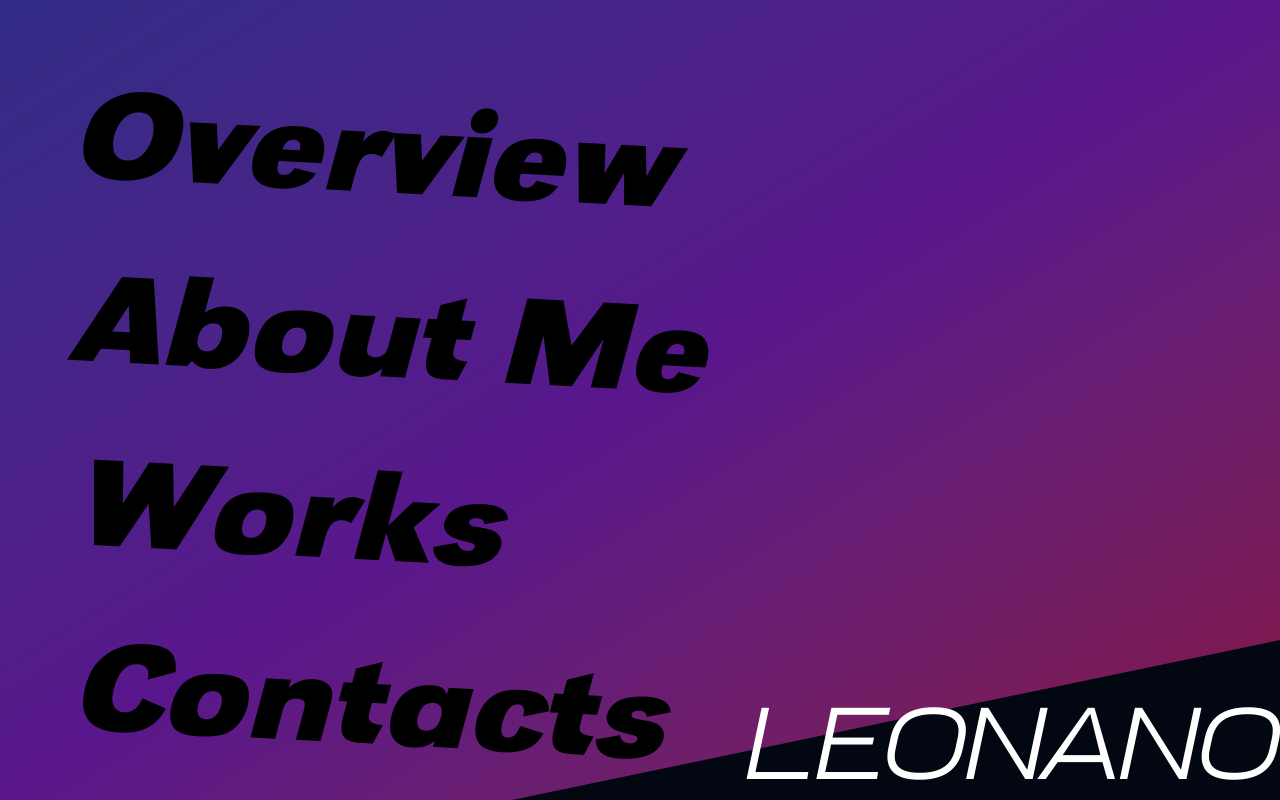
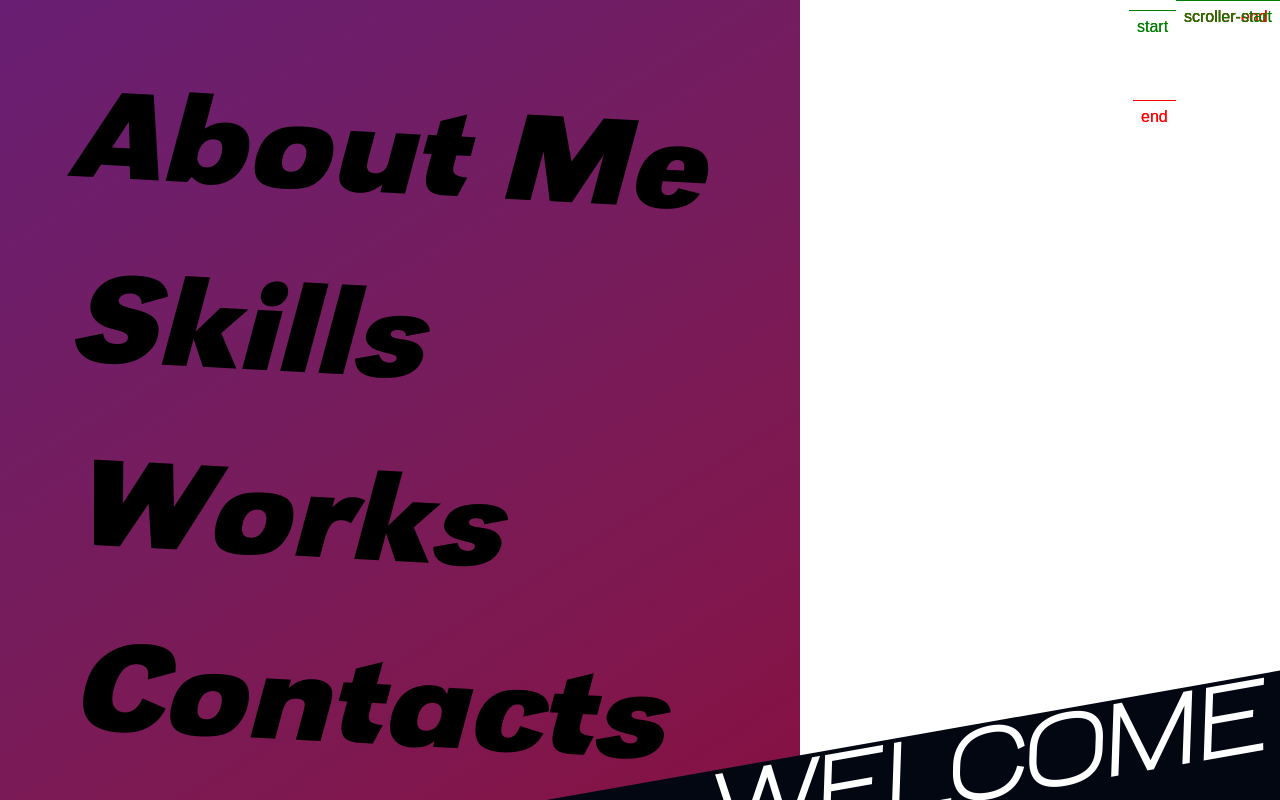
Before and after one commit to JaredKyleLeonano/personal-website, a React (Vite) app: page / in a window 1280 px wide. Shown: the top 800 px of the page. Built offline with nearby package versions, Linux system fonts and the light colour scheme.

Commit message:
revert if ever

```diff
--- a/package.json
+++ b/package.json
@@ -10,6 +10,7 @@
     "preview": "vite preview"
   },
   "dependencies": {
+    "@gsap/react": "^2.1.2",
     "@tailwindcss/vite": "^4.1.14",
     "react": "^19.1.1",
     "react-dom": "^19.1.1",
--- a/src/App.tsx
+++ b/src/App.tsx
@@ -1,22 +1,97 @@
+import React, { useRef } from "react";
+import gsap from "gsap";
+import { useGSAP } from "@gsap/react";
+import { ScrollTrigger } from "gsap/ScrollTrigger";
+import { useState } from "react";
+
 function App() {
-  // const [count, setCount] = useState(0);
+  gsap.registerPlugin(useGSAP, ScrollTrigger);
+
+  const containerRef = useRef(null);
+  const bgRef = useRef(null);
+  const menuListRef = useRef(null);
+  const [bgClass, setBgClass] = useState(true);
+
+  useGSAP(() => {
+    const ctx = gsap.context(() => {
+      // Animate the TEXT upward on scroll
+      gsap.to(".scroll-menu", {
+        y: -800,
+        ease: "sine.inOut",
+        duration: 1,
+        scrollTrigger: {
+          toggleActions: "play none reverse none",
+          trigger: containerRef.current, // start animation when this section enters
+          start: "10px top ", // when top of section hits top of viewport
+          end: "100px top", // when section scrolls out of view
+          // pin: true,
+          // scrub: 1, // smooth scrubbing, takes 1 second to "catch up" to the scrollbar
+          snap: 1, // snap to the closest label in the timeline
+          markers: true, // set to true to debug
+        },
+      });
+      ScrollTrigger.create({
+        trigger: containerRef.current,
+        start: "10px top",
+        // end: "top top",
+        // markers: true,
+        onEnter: () => setBgClass(false),
+        onLeaveBack: () => setBgClass(true),
+      });
+
+      gsap.to(".black-top", {
+        y: -700,
+        rotate: 0,
+        ease: "sine.inOut",
+        duration: 1,
+        scrollTrigger: {
+          trigger: containerRef.current, // start animation when this section enters
+          start: "10px top ", // when top of section hits top of viewport
+          end: "100px top", // when section scrolls out of view
+          pin: true,
+          toggleActions: "play none reverse none",
+          // scrub: 1, // smooth scrubbing, takes 1 second to "catch up" to the scrollbar
+          snap: 1, // snap to the closest label in the timeline
+          markers: true, // set to true to debug
+        },
+      });
+
+      ScrollTrigger.create({
+        trigger: containerRef.current,
+        start: "bottom center", // when the animation ends
+        end: "+=400", // how long it stays pinned
+        pin: true,
+        // markers: true,
+      });
+    });
+
+    return () => ctx.revert();
+  });
 
   return (
-    <section className="bg-gray-950 h-screen w-screen">
-      <div className="relative h-full w-full">
-        <svg width="0" height="0">
-          <clipPath id="wave" clipPathUnits="objectBoundingBox">
-            <path d="M0,0 L1,0 L1,0.8 L0.4,1 L0,1 Z" />
-          </clipPath>
-        </svg>
-        <div className="bg-gradient-to-br from-indigo-900 via-purple-900 to-pink-900 h-full w-full path"></div>
-        <ul className="flex flex-col gap-14 absolute left-20 top-24 text-9xl font-Grotesk [&_li]:rotate-3 [&_li]:transition-all [&_li]:ease-out [&_li]:duration-300 [&_li]:hover:cursor-pointer">
+    <div className="flex flex-col">
+      <div
+        ref={containerRef}
+        className="relative h-screen w-screen overflow-x-clip"
+      >
+        <div
+          ref={bgRef}
+          className={`${
+            bgClass
+              ? "rotate-0 -translate-x-600 -translate-y-300"
+              : "-translate-x-360 -translate-y-340 rotate-90"
+          } bg-gradient-to-br from-indigo-900 via-purple-900 to-pink-900 h-[250vh] w-[250vw] duration-400 ease-out transition-all`}
+        ></div>
+        <ul
+          ref={menuListRef}
+          className="scroll-menu flex flex-col gap-14 absolute left-20 top-24 text-9xl font-Grotesk [&_li]:rotate-3 [&_li]:transition-all [&_li]:ease-out [&_li]:duration-300 [&_li]:hover:cursor-pointer"
+        >
           <li className="relative group hover:rotate-0 hover:scale-125 hover:-translate-y-4 hover:translate-x-16">
-            <p className="relative z-10">Overview</p>
+            <p className="relative z-10">About Me</p>
             <div className="absolute -top-1 -translate-x-244 bg-white w-222 transition-all ease-out duration-300 h-full group-hover:-translate-x-24"></div>
           </li>
           <li className="relative group hover:rotate-0 hover:scale-125 hover:-translate-y-4 hover:translate-x-16">
-            <p className="relative z-10">About Me</p>
+            <p className="relative z-10">Skills</p>
             <div className="absolute -top-1 -translate-x-244 bg-white w-222 transition-all ease-out duration-300 h-full group-hover:-translate-x-24"></div>
           </li>
           <li className="relative group hover:rotate-0 hover:scale-125 hover:-translate-y-4 hover:translate-x-16">
@@ -28,11 +103,14 @@ function App() {
             <div className="absolute -top-1 -translate-x-244 bg-white w-222 transition-all ease-out duration-300 h-full group-hover:-translate-x-24"></div>
           </li>
         </ul>
-        <p className="absolute bottom-0 right-1 text-8xl font-extrabold text-white leading-none font-Cairoli">
-          LEONANO
-        </p>
+        <div className="black-top absolute bottom-0 right-0 bg-gray-950 w-[110vw] h-48 -rotate-10 translate-x-40 translate-y-40">
+          <p className="absolute top-0 right-40 text-8xl font-extrabold text-white leading-none font-Cairoli">
+            WELCOME
+          </p>
+        </div>
       </div>
-    </section>
+      <section className="h-screen w-screen"></section>
+    </div>
   );
 }
 
```
Also changed, not shown: 1 other file (tests, documents, lock files or other folders).
